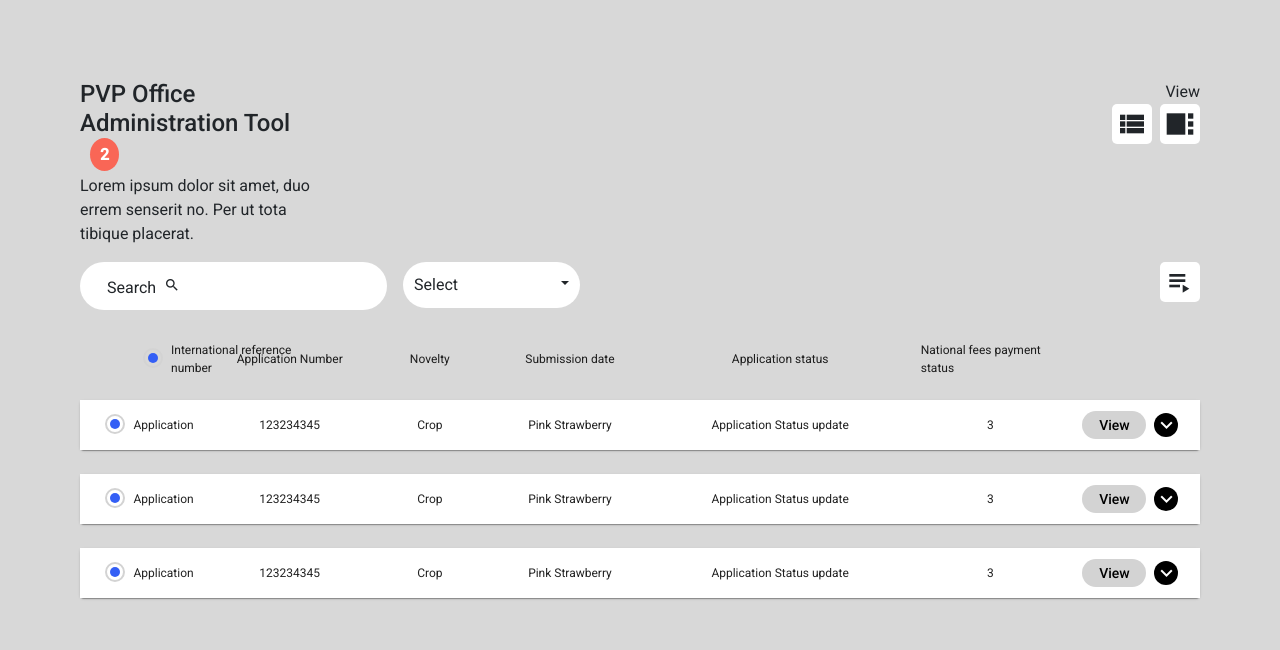
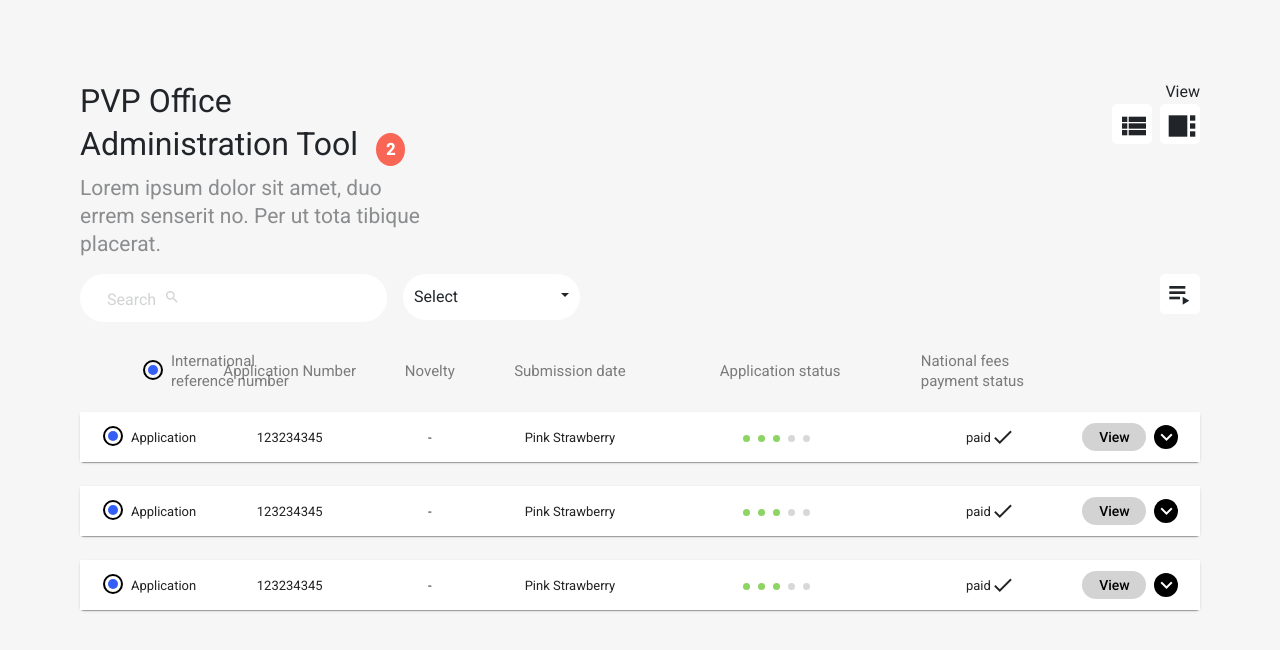
Before and after one commit to amit-dot-kumar8/PVP-Frontend, an Angular app: page /pvp-admin-tool in a window 1280 px wide. Shown: the top 650 px of the page. Built offline with nearby package versions, Linux system fonts and the light colour scheme.

Commit message:
progress bar

```diff
--- /dev/null
+++ b/src/app/components/progress-bar/progress-bar.component.html
@@ -0,0 +1,7 @@
+<div>
+  <span class="progress-bar progress-bar-green"></span>
+   <span class="progress-bar progress-bar-green"></span>
+    <span class="progress-bar progress-bar-green"></span>
+     <span class="progress-bar progress-bar-grey"></span>
+      <span class="progress-bar progress-bar-grey"></span>
+</div>
--- /dev/null
+++ b/src/app/components/progress-bar/progress-bar.component.ts
@@ -0,0 +1,15 @@
+import { Component, OnInit } from '@angular/core';
+
+@Component({
+  selector: 'app-progress-bar',
+  templateUrl: './progress-bar.component.html',
+  styleUrls: ['./progress-bar.component.scss']
+})
+export class ProgressBarComponent implements OnInit {
+
+  constructor() { }
+
+  ngOnInit(): void {
+  }
+
+}
--- a/src/app/components/pvp-admin-tool/pvp-admin-tool.component.html
+++ b/src/app/components/pvp-admin-tool/pvp-admin-tool.component.html
@@ -1,15 +1,19 @@
 <div style="padding: 5rem">
   <div  style="display:flex; ">
-  <div style="width:22%">
+  <div style="width:32%">
 
-  <h4>PVP Office Administration Tool <span class="notification-badge">2</span></h4>
+  <h4 style="  font-size: 32px;
+  font-weight: 400;
+  line-height: 43px;">PVP Office Administration Tool <span class="notification-badge">2</span></h4>
 
 
-  <p>Lorem ipsum dolor sit amet, duo errem senserit no. Per ut tota tibique placerat.</p>
+  <p style="font-size: 21px;
+  font-weight: 400;
+  line-height: 28px; opacity: 0.5;">Lorem ipsum dolor sit amet, duo errem senserit no. Per ut tota tibique placerat.</p>
 
 </div>
 
-<div style="width: 78%;
+<div style="width: 68%;
 text-align: right;">
 <p style="margin-bottom: 0;">View</p>
 <div class="change-view-button" (click)="toggleViewGridMode()">
@@ -28,7 +32,7 @@ text-align: right;">
 
 
     <div class="col-background round-corner" style="width: 30%; height: 3rem;">
-      <form style="padding: 0px 27px;">
+      <form style="padding: 0px 27px; opacity: 0.2;">
           <mat-form-field>
             <span matPrefix>Search &nbsp;</span>
             <mat-icon matPrefix class="search-icon">search</mat-icon>
@@ -72,10 +76,12 @@ text-align: right;">
 </div>
 
 </div>
-<div class="root-container" *ngIf="this.viewGridMode">
+<div class="root-container" *ngIf="viewGridMode">
   <mat-card class="grid-properties" style="margin-bottom: 1rem;
   background-color: transparent;
-  box-shadow: none;">
+  box-shadow: none; font-size: 15px;
+  font-weight: 400;
+  line-height: 20px;  color: rgba(0,0,0,0.5);">
   <mat-grid-list  cols="8" rowHeight="50px">
     <!-- <mat-grid-tile class="col-background" [colspan]="1" [rowspan]="1">
     <mat-radio-group><mat-radio-button></mat-radio-button></mat-radio-group>
@@ -91,7 +97,9 @@ text-align: right;">
 </mat-card>
   <mat-card class="grid-properties" *ngFor="let gridItem of gridData; let gridIndex = index">
 
-      <mat-grid-list cols="8" rowHeight="50px">
+      <mat-grid-list cols="8" rowHeight="50px" style="  font-size: 13px;
+      font-weight: 400;
+      line-height: 17px;">
         <!-- <mat-grid-tile class="col-background" [colspan]="1" [rowspan]="1">
         <mat-radio-group><mat-radio-button></mat-radio-button></mat-radio-group>
       </mat-grid-tile> -->
@@ -99,8 +107,10 @@ text-align: right;">
           <mat-grid-tile class="col-background" [colspan]="1" [rowspan]="1">{{gridItem.id}}</mat-grid-tile>
           <mat-grid-tile class="col-background" [colspan]="1" [rowspan]="1">{{gridItem.nameCrop}}</mat-grid-tile>
           <mat-grid-tile class="col-background" [colspan]="1" [rowspan]="1">{{gridItem.type}}</mat-grid-tile>
-          <mat-grid-tile class="col-background" [colspan]="2" [rowspan]="1">{{gridItem.aStatus}}</mat-grid-tile>
-          <mat-grid-tile class="col-background" [colspan]="1" [rowspan]="1">{{gridItem.progress}}</mat-grid-tile>
+          <mat-grid-tile class="col-background" [colspan]="2" [rowspan]="1"><app-progress-bar></app-progress-bar></mat-grid-tile>
+          <mat-grid-tile class="col-background" [colspan]="1" [rowspan]="1">{{gridItem.progress}}   <span class="material-icons">
+            done
+        </span></mat-grid-tile>
           <mat-grid-tile class="col-background" [colspan]="1" [rowspan]="1" (click)="togglePanel(gridIndex)">
               <button mat-button class="view-button">View</button>
               <span class="material-icons arrow-icon" *ngIf="!gridItem.panelOpenState">
@@ -113,13 +123,18 @@ text-align: right;">
       </mat-grid-list>
       <mat-expansion-panel [expanded]="gridItem.panelOpenState">
         <div style="display: flex; margin-top: 1rem">
-        <h5>DUS Examination report available for <a style="font-weight: normal;">download</a></h5>
+        <h5 style=" font-size: 21px;
+        font-weight: 400;
+        line-height: 28px;">DUS Examination report available for <a style="font-weight: normal;">download</a></h5>
       </div>
       <div style="    width: 100%;
       text-align: right;">
         <button mat-button class="grid-desc-button" style="background-color: #3652FF;
         color: white;
         border-radius: 50px;
+
+  font-weight: 400;
+  line-height: 28px;
     ">Send notification</button>
       </div>
       </mat-expansion-panel>
@@ -128,12 +143,12 @@ text-align: right;">
 
 </div>
 
-<div class="root-container" *ngIf="this.viewDetailMode">
+<div class="root-container" *ngIf="viewDetailMode">
   <mat-grid-list class="grid-properties sticky-card" cols="6" rowHeight="50px" style="margin-bottom: 1rem;
   background-color: transparent;
   box-shadow: none; font-weight: 600;
     font-size: 85%;" >
-      <mat-grid-tile  [colspan]="1" [rowspan]="1" class="ref-number">Submitted</mat-grid-tile>
+      <mat-grid-tile  [colspan]="1" [rowspan]="1">Submitted</mat-grid-tile>
       <mat-grid-tile  [colspan]="1" [rowspan]="1">Received</mat-grid-tile>
       <mat-grid-tile  [colspan]="1" [rowspan]="1">Formality exam completed</mat-grid-tile>
       <mat-grid-tile  [colspan]="1" [rowspan]="1">Novelty/Denomination Exam</mat-grid-tile>
@@ -162,17 +177,18 @@ text-align: right;">
           <mat-grid-tile class="sticky-card-style" [colspan]="1" [rowspan]="1">
             <p style="display: block; font-weight: 600;">Pink Strawberry</p>
             <p style="display: block;">Submitted 12-02-2020</p>
+            <span class="material-icons arrow-icon sticky-card-btn-position">
+              done
+          </span>
           </mat-grid-tile>
-          <mat-grid-tile class="sticky-card-style" [colspan]="1" [rowspan]="1">
+          <mat-grid-tile class="sticky-card-style-active" [colspan]="1" [rowspan]="1">
             <p style="display: block; font-weight: 600;">Pink Strawberry</p>
             <p style="display: block;">Submitted 12-02-2020</p>
+            <button mat-button class="view-button sticky-card-btn-position">View</button>
           </mat-grid-tile>
-          <mat-grid-tile class="sticky-card-style" [colspan]="1" [rowspan]="1">
-            <p style="display: block; font-weight: 600;">Pink Strawberry</p>
-            <p style="display: block;">Submitted 12-02-2020</p>
+          <mat-grid-tile class="sticky-card-style-nodata" [colspan]="1" [rowspan]="1">
           </mat-grid-tile>
       </mat-grid-list>
-
   <!-- </mat-card> -->
 
 
--- a/src/app/components/pvp-admin-tool/pvp-admin-tool.component.ts
+++ b/src/app/components/pvp-admin-tool/pvp-admin-tool.component.ts
@@ -18,12 +18,12 @@ export class PvpAdminToolComponent implements OnInit {
 
   initializePage() {
     this.gridData = [
-      {name: 'Application', id: '123234345', nameCrop: 'Crop', type: 'Pink Strawberry',
-      aStatus: 'Application Status update', progress: '3', panelOpenState: false},
-      {name: 'Application', id: '123234345', nameCrop: 'Crop', type: 'Pink Strawberry',
-      aStatus: 'Application Status update', progress: '3', panelOpenState: false},
-      {name: 'Application', id: '123234345', nameCrop: 'Crop', type: 'Pink Strawberry',
-      aStatus: 'Application Status update', progress: '3', panelOpenState: false}
+      {name: 'Application', id: '123234345', nameCrop: '-', type: 'Pink Strawberry',
+      aStatus: 'Application Status update', progress: 'paid', panelOpenState: false},
+      {name: 'Application', id: '123234345', nameCrop: '-', type: 'Pink Strawberry',
+      aStatus: 'Application Status update', progress: 'paid', panelOpenState: false},
+      {name: 'Application', id: '123234345', nameCrop: '-', type: 'Pink Strawberry',
+      aStatus: 'Application Status update', progress: 'paid', panelOpenState: false}
     ];
   }
 
--- a/src/styles.scss
+++ b/src/styles.scss
@@ -2,7 +2,7 @@
 
 html, body { height: 100%; }
 body
-{ margin: 0; font-family: Roboto, "Helvetica Neue", sans-serif; background-color: #d8d8d8;}
+{ margin: 0; font-family: Roboto, "Helvetica Neue", sans-serif; background-color: #f6f6f6; overflow: hidden;}
 
 .background-image {
   background: url("./assets/image/banner2.png");
@@ -68,10 +68,11 @@ body
 .mat-badge-content {
   color: #fff;
   background: #345FF5;
+  font-weight: 400 !important;
 }
 
 .mat-radio-button.mat-accent.mat-radio-checked .mat-radio-outer-circle {
-  border-color: #d3d3d3 !important;
+  border-color: #000000 !important;
 }
 
 .mat-radio-button.mat-accent .mat-radio-inner-circle, .mat-radio-button.mat-accent .mat-radio-ripple .mat-ripple-element:not(.mat-radio-persistent-ripple), .mat-radio-button.mat-accent.mat-radio-checked .mat-radio-persistent-ripple, .mat-radio-button.mat-accent:active .mat-radio-persistent-ripple {
@@ -161,6 +162,19 @@ body
 .sticky-card-style {
   background: #eeeeee;
 }
+.sticky-card-style-active {
+  background: #ffffff;
+}
+
+.sticky-card-style-nodata {
+  background: transparent;
+}
+
+.sticky-card-btn-position {
+  position: absolute !important;
+  bottom: 1rem;
+  right: 1rem;
+}
 
 .change-view-button {
   display: inline-block;
@@ -171,8 +185,24 @@ body
   padding: 4px;
   border-radius: 5px;
   cursor: pointer;
+  border: 2px solid transparent;
 
-  &:hover, &:focus {
+  &:hover, &:focus, &:active {
     border: 2px solid #345FF5;
   }
 }
+
+.progress-bar {
+  width: 7px;
+  height: 7px;
+  transform: scaleY(-1); display: inline-block;margin-right: 0.5rem;
+  border-radius: 100%;
+}
+
+.progress-bar-green {
+  background: #8ed464;
+}
+
+.progress-bar-grey {
+  background: #d8d8d8;
+}
```
Also changed, not shown: src/app/app.module.ts (+5 -3 lines), src/app/components/progress-bar/progress-bar.component.scss (added), 1 other file (tests, documents, lock files or other folders).
